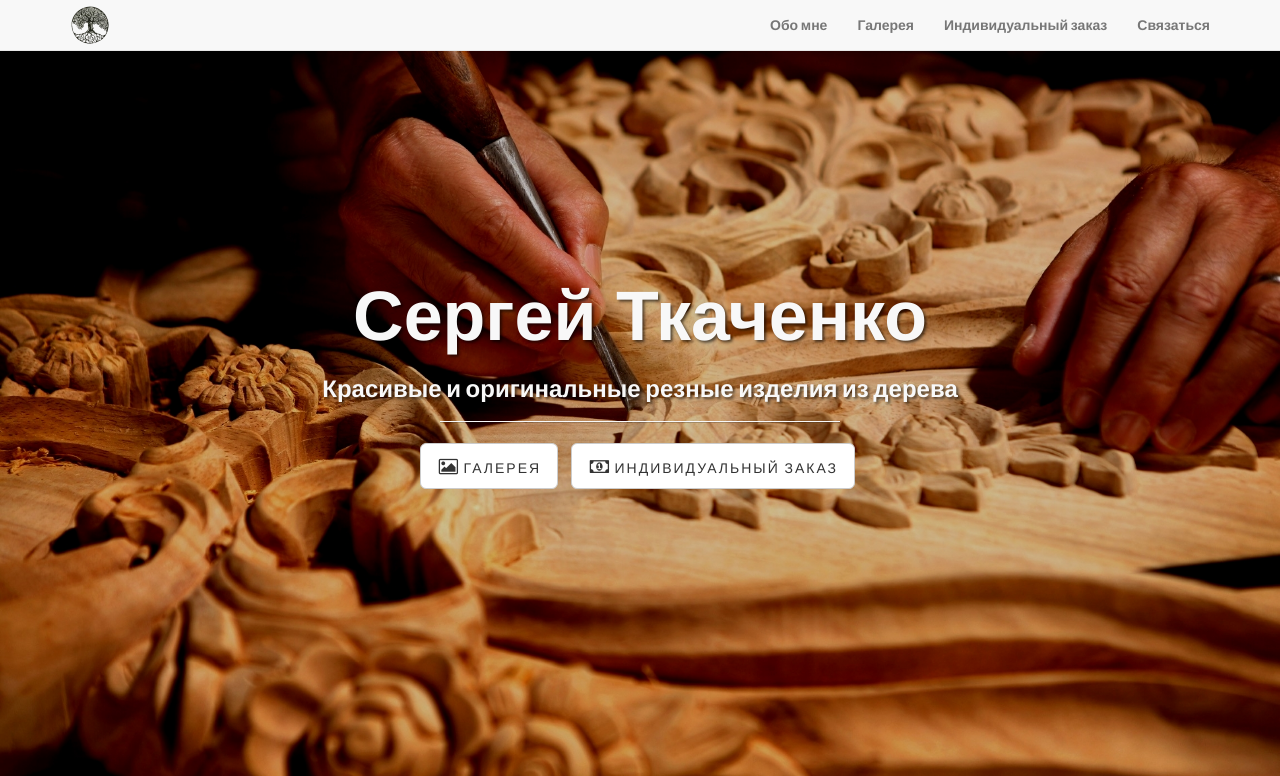
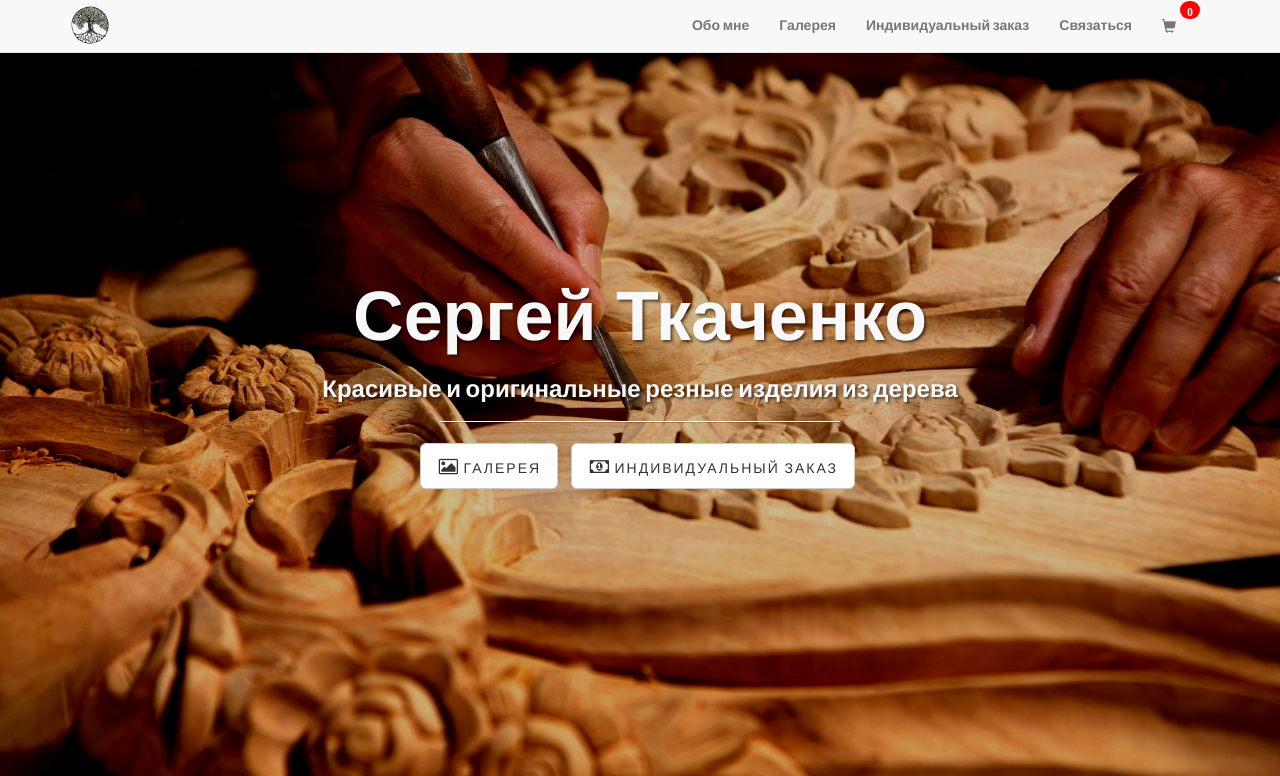
Before and after one commit to EugenyPenepok/Wood, a Django app: page / in a window 1280 px wide. Shown: the top 776 px of the page. Run offline with Django 3.2, Linux system fonts and the light colour scheme; some libraries are stand-ins or nearby versions.

Commit message:
Корзина в навигацию

```diff
--- a/templates/base.html
+++ b/templates/base.html
@@ -40,6 +40,10 @@
     <!-- Bootstrap Core JavaScript -->
     <script src="{% static "/js/bootstrap.min.js" %}"></script>
 
+    <!-- Cart -->
+    <script type='text/javascript' src="{% static "/js/jquery.mycart.js" %}"></script>
+    <script type="text/javascript" src="{% static "/js/cartbutton.js" %}"></script>
+
 </body>
 
 </html>
--- a/templates/header.html
+++ b/templates/header.html
@@ -28,6 +28,13 @@
                 <li>
                     <a href="/#contact">Связаться</a>
                 </li>
+                <li>
+					<a>
+					<span class="glyphicon glyphicon-shopping-cart my-cart-icon">
+					<span class="badge badge-notify my-cart-badge"></span>
+					</span>
+					</a>
+				</li>
             </ul>
         </div>
         <!-- /.navbar-collapse -->
```
